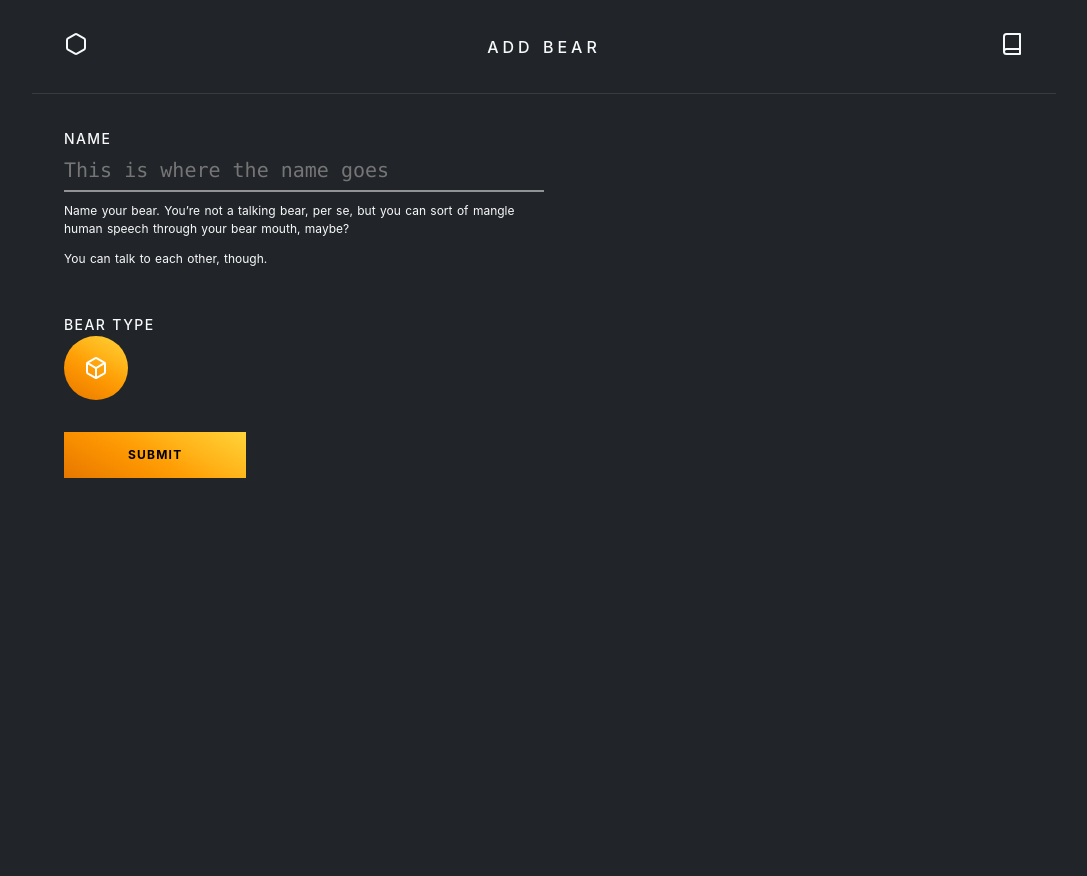
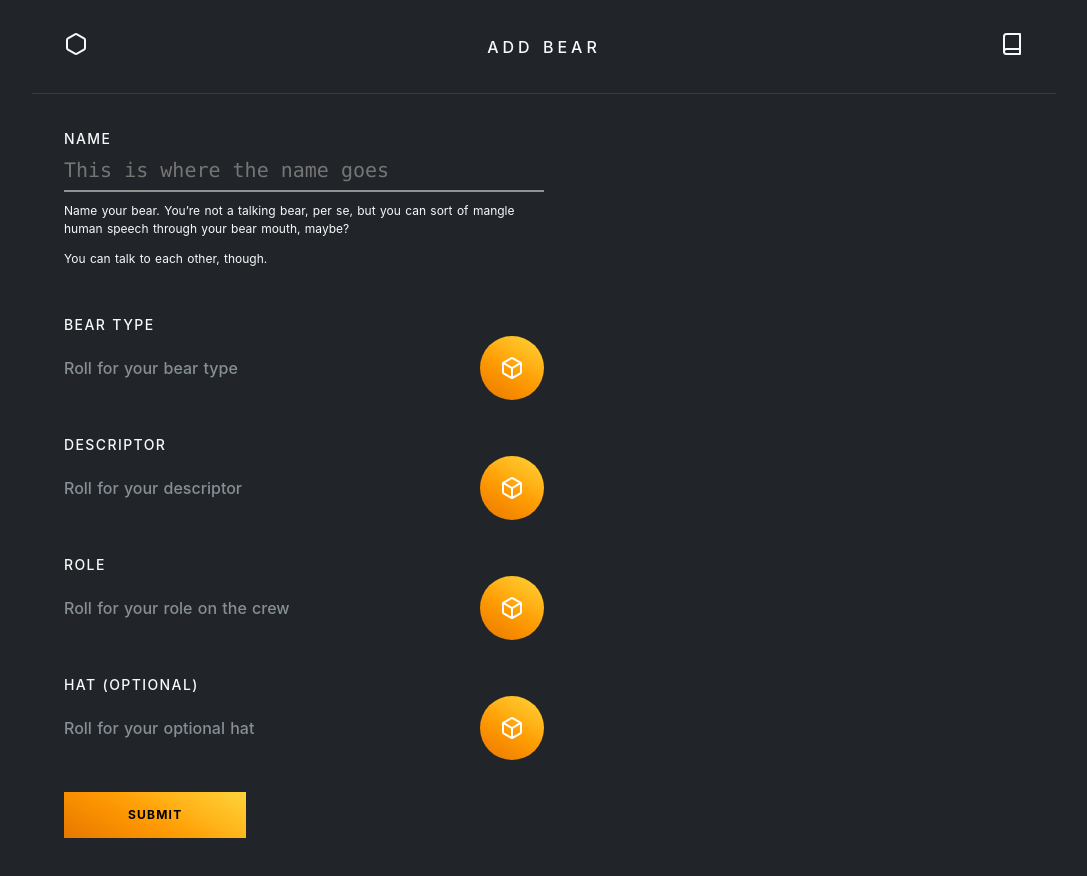
Before and after one commit to stormwarning/honeyware, a Nuxt app: page /bear in a window 1280 px wide. Shown: the whole page, without its empty margins (96-1183 px from the left). Before the commit the page ends 800 px from the top, so only its background shows below. Built offline with nearby package versions, Linux system fonts and the light colour scheme; a web font is replaced by a local one.

Commit message:
🔨 Add fields for other character options

```diff
--- a/pages/bear/index.vue
+++ b/pages/bear/index.vue
@@ -25,18 +25,87 @@
                     <dice-roller
                         class="order-2"
                         :value="selectedCharacter.type"
-                        @roll="updateType"
+                        @roll="(num) => updateSheet('type', num)"
                     />
                     <div v-if="selectedCharacter.type !== null">
                         <div class="f5 fw5">
-                            {{ selectedTypeString }}
+                            {{ selectedCharacter.typeString }}
                         </div>
                         <div class="f7 fw7 ttu tracked grey-600">
-                            {{ selectedTypeSkill }}
+                            {{ selectedCharacter.skillString }}
+                        </div>
+                    </div>
+                    <div v-else>
+                        <div class="f5 fw5 grey-600">
+                            Roll for your bear type
                         </div>
                     </div>
                 </div>
             </fieldset>
+
+            <fieldset class="pa0 ma0 mb4 bn measure">
+                <span class="f6 fw5 ttu tracked">Descriptor</span>
+                <div class="flex items-center justify-between">
+                    <dice-roller
+                        class="order-2"
+                        :value="selectedCharacter.descriptor"
+                        @roll="(num) => updateSheet('descriptor', num)"
+                    />
+                    <div v-if="selectedCharacter.descriptor !== null">
+                        <div class="f5 fw5">
+                            {{ selectedCharacter.descriptorString }}
+                        </div>
+                    </div>
+                    <div v-else>
+                        <div class="f5 fw5 grey-600">
+                            Roll for your descriptor
+                        </div>
+                    </div>
+                </div>
+            </fieldset>
+            <fieldset class="pa0 ma0 mb4 bn measure">
+                <span class="f6 fw5 ttu tracked">Role</span>
+                <div class="flex items-center justify-between">
+                    <dice-roller
+                        class="order-2"
+                        :value="selectedCharacter.role"
+                        @roll="(num) => updateSheet('role', num)"
+                    />
+                    <div v-if="selectedCharacter.role !== null">
+                        <div class="f5 fw5">
+                            {{ selectedCharacter.roleString }}
+                        </div>
+                    </div>
+                    <div v-else>
+                        <div class="f5 fw5 grey-600">
+                            Roll for your role on the crew
+                        </div>
+                    </div>
+                </div>
+            </fieldset>
+
+            <fieldset class="pa0 ma0 mb4 bn measure">
+                <span class="f6 fw5 ttu tracked">Hat (Optional)</span>
+                <div class="flex items-center justify-between">
+                    <dice-roller
+                        class="order-2"
+                        :sides="8"
+                        :value="selectedCharacter.hat"
+                        @roll="(num) => updateSheet('hat', num)"
+                    />
+                    <div v-if="selectedCharacter.hat !== null">
+                        <div class="f5 fw5">
+                            {{ selectedCharacter.hatString }}
+                        </div>
+                    </div>
+                    <div v-else>
+                        <div class="f5 fw5 grey-600">
+                            Roll for your optional hat
+                        </div>
+                    </div>
+                </div>
+            </fieldset>
+
             <button
                 class="f7 tracked b link dim ph3 ph5 pv3 mb2 dib bn pointer ttu"
                 type="submit"
@@ -53,7 +122,12 @@ import { mapActions, mapGetters } from 'vuex'
 import DiceRoller from '~/components/DiceRoller.vue'
 import PageHeader from '~/components/PageHeader.vue'
 import VInput from '~/components/VInput.vue'
-import { BEAR_TYPES } from '~/store/tables'
+import {
+    BEAR_TYPES,
+    BEAR_DESCRIPTORS,
+    BEAR_ROLES,
+    BEAR_HATS,
+} from '~/store/tables'
 
 export default {
     components: {
@@ -64,12 +138,16 @@ export default {
 
     data: () => {
         return {
-            bearTypes: BEAR_TYPES,
+            BEAR_TYPES,
+            BEAR_DESCRIPTORS,
+            BEAR_ROLES,
+            BEAR_HATS,
             selectedCharacter: {
                 handle: '',
                 type: null,
                 descriptor: null,
                 role: null,
+                hat: null,
             },
             editing: false,
         }
@@ -79,11 +157,23 @@ export default {
         ...mapGetters(['getCharacterById', 'getCharacterByHandle']),
 
         selectedTypeString() {
-            return this.bearTypes[this.selectedCharacter.type].type
+            return this.BEAR_TYPES[this.selectedCharacter.type].type
         },
 
         selectedTypeSkill() {
-            return this.bearTypes[this.selectedCharacter.type].skill
+            return this.BEAR_TYPES[this.selectedCharacter.type].skill
+        },
+
+        selectedDescriptor() {
+            return this.BEAR_DESCRIPTORS[this.selectedCharacter.descriptor]
+        },
+
+        selectedRole() {
+            return this.BEAR_ROLES[this.selectedCharacter.role]
+        },
+
+        selectedHat() {
+            return this.BEAR_HATS[this.selectedCharacter.hat]
         },
     },
 
@@ -107,9 +197,19 @@ export default {
     methods: {
         ...mapActions(['createCharacter', 'updateCharacter', 'loadCharacters']),
 
-        updateType(type) {
-            console.log('type', type)
-            this.selectedCharacter.type = type
+        updateSheet(field, value) {
+            let table = `BEAR_${field.toUpperCase()}S`
+
+            this.selectedCharacter[field] = value
+
+            if (field === 'type') {
+                this.selectedCharacter[`${field}String`] = this[table][
+                    value
+                ].type
+                this.selectedCharacter['skillString'] = this[table][value].skill
+            } else {
+                this.selectedCharacter[`${field}String`] = this[table][value]
+            }
         },
 
         resetAndGo() {
```
